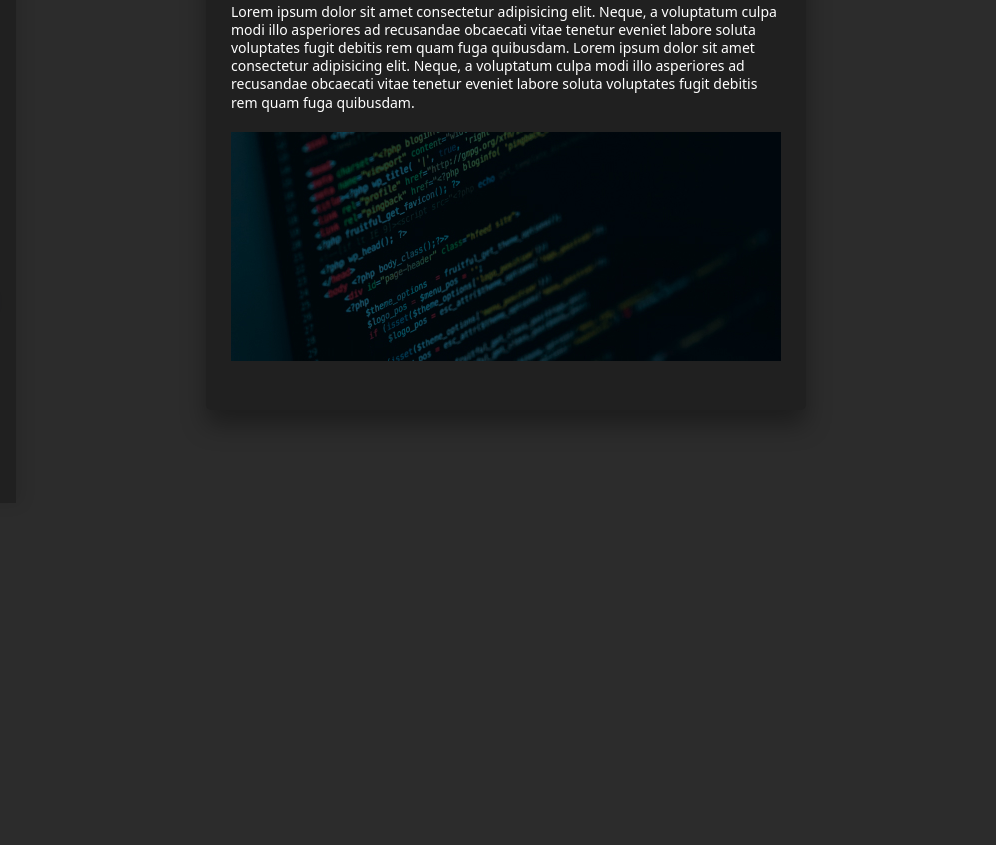
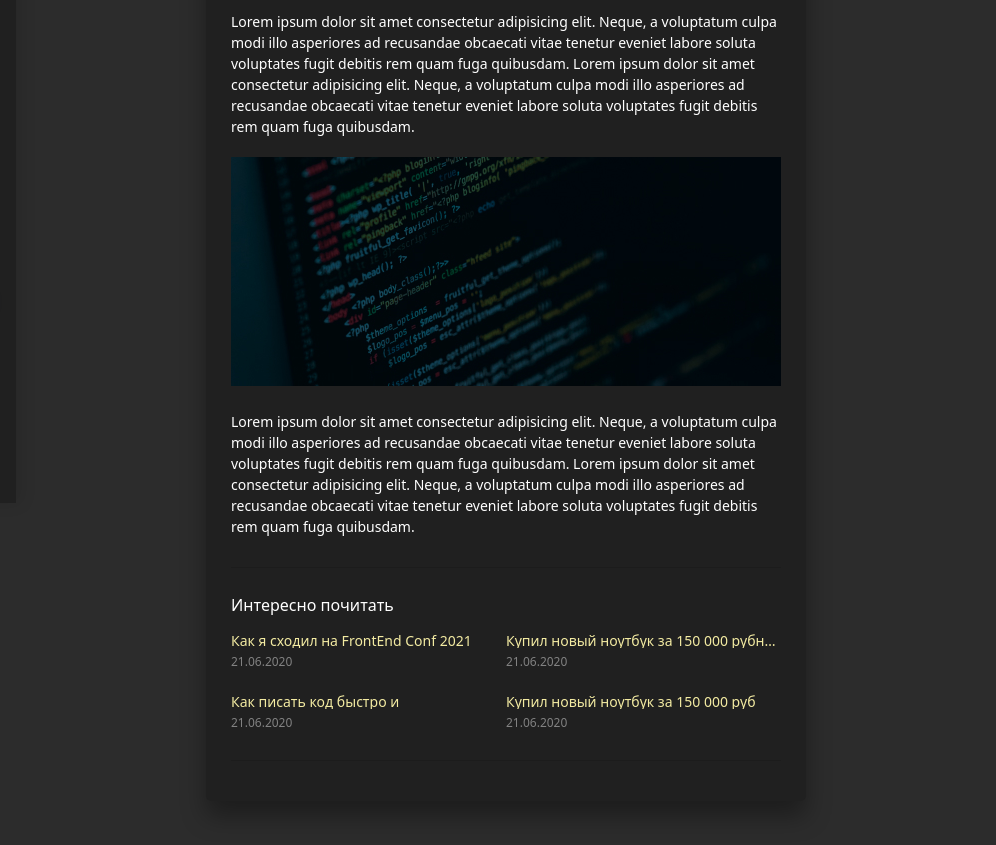
Before and after one commit to pros2s/personalblog, a website: page src/post.html in a window 1280 px wide. Shown: the part 297-1142 px from the top of the page, 284-1280 px from the left. Before the commit the page ends 817 px from the top, so only its background shows below. Drawn offline with nearby package versions, Linux system fonts and the light colour scheme; files that its build step writes are made by us from their sources.

Commit message:
block related

```diff
--- a/src/assets/scss/blocks/post.scss
+++ b/src/assets/scss/blocks/post.scss
@@ -57,8 +57,11 @@
 
 .post__text {
   font-size: 1.4rem;
-  line-height: 1.3;
+  line-height: 1.5;
   color: $white;
+
+  border-bottom: 1px solid #1C1C1C;
+  padding-bottom: 1rem;
 
   p {
     margin-bottom: 2rem;
--- /dev/null
+++ b/src/assets/scss/blocks/related.scss
@@ -0,0 +1,45 @@
+.related {
+  border-bottom: 1px solid #1C1C1C;
+  padding: 3rem 0 .5rem;
+}
+
+.related__title {
+  font-size: 1.6rem;
+  color: $white;
+  font-weight: 500;
+
+  margin-bottom: 2rem;
+}
+
+.related__list {
+  display: flex;
+  flex-wrap: wrap;
+}
+
+.related__list-item {
+  width: 50%;
+  margin-bottom: 2.5rem;
+}
+
+.related__list-title {
+  font-size: 1.4rem;
+  color: #F3EBA2;
+  font-weight: 500;
+
+  margin-bottom: 0.5rem;
+
+  //text in one line only(with dots at the end)
+  white-space: nowrap;
+  text-overflow: ellipsis;
+  overflow: hidden;
+
+  a {
+    color: inherit;
+  }
+}
+
+.related__list-date {
+  font-size: 1.2rem;
+  color: #828282;
+  font-weight: 400;
+}
--- a/src/assets/scss/style.scss
+++ b/src/assets/scss/style.scss
@@ -55,3 +55,4 @@ li {
 @import "blocks/post";
 @import "blocks/embed";
 @import "blocks/pagenav";
+@import "blocks/related";
--- a/src/partials/header.html
+++ b/src/partials/header.html
@@ -3,7 +3,7 @@
     <nav class="nav">
       <ul class="nav__list">
         <li class="nav__item">
-          <a class="nav__link" href="#">Главная</a>
+          <a class="nav__link" href="index.html">Главная</a>
         </li>
 
           <li class="nav__item">
--- a/src/post.html
+++ b/src/post.html
@@ -6,7 +6,7 @@ title: Post
 <!-- Post -->
 <article class="post">
   <div class="post__actions">
-    <a href="#">вернуться назад</a>
+    <a href="index.html">вернуться назад</a>
     <a class="post__link--share" href="#">поделиться<img class="post__actions-icon" src="assets/images/socials/share.svg" alt="поделиться"></a>
   </div>
 
@@ -25,6 +25,7 @@ title: Post
   </header>
 
   <div class="post__content">
+    <!-- Post__text -->
     <div class="post__text">
       <p>Lorem ipsum dolor sit amet consectetur adipisicing elit. Neque, a voluptatum culpa modi illo asperiores ad recusandae obcaecati vitae tenetur eveniet labore soluta voluptates fugit debitis rem quam fuga quibusdam.
       </p>
@@ -35,6 +36,44 @@ title: Post
       <p>
         <img src="assets/images/content/postcont.jpg" alt="">
       </p>
-    </div>
+
+      <p>Lorem ipsum dolor sit amet consectetur adipisicing elit. Neque, a voluptatum culpa modi illo asperiores ad recusandae obcaecati vitae tenetur eveniet labore soluta voluptates fugit debitis rem quam fuga quibusdam. Lorem ipsum dolor sit amet consectetur adipisicing elit. Neque, a voluptatum culpa modi illo asperiores ad recusandae obcaecati vitae tenetur eveniet labore soluta voluptates fugit debitis rem quam fuga quibusdam.
+      </p>
+    </div><!-- /.Post__text -->
+
+    <!-- Related -->
+    <div class="related">
+      <h3 class="related__title">Интересно почитать</h3>
+
+      <ul class="related__list">
+        <li class="related__list-item">
+          <h4 class="related__list-title">
+            <a href="#">Как я сходил на FrontEnd Conf 2021</a>
+          </h4>
+          <time class="related__list-date" datetime="2020-06-21">21.06.2020</time>
+        </li>
+
+        <li class="related__list-item">
+          <h4 class="related__list-title">
+            <a href="#">Купил новый ноутбук за 150 000 рубновый ноутбук за 150 000 руб</a>
+          </h4>
+          <time class="related__list-date" datetime="2020-06-21">21.06.2020</time>
+        </li>
+
+        <li class="related__list-item">
+          <h4 class="related__list-title">
+            <a href="#">Как писать код быстро и</a>
+          </h4>
+          <time class="related__list-date" datetime="2020-06-21">21.06.2020</time>
+        </li>
+
+        <li class="related__list-item">
+          <h4 class="related__list-title">
+            <a href="#">Купил новый ноутбук за 150 000 руб</a>
+          </h4>
+          <time class="related__list-date" datetime="2020-06-21">21.06.2020</time>
+        </li>
+      </ul>
+    </div><!-- /.Related -->
   </div>
 </article><!-- /.Post -->
```
Also changed, not shown: src/index.html (+11 -11 lines), dist/assets/css/style.css, dist/assets/css/style.min.css, dist/assets/images/postImg-1.jpg (deleted), dist/assets/images/postImg-2.jpg (deleted), dist/assets/images/share.svg (deleted), dist/assets/images/sidebar__head.jpg (deleted), dist/index.html, dist/post.html.
